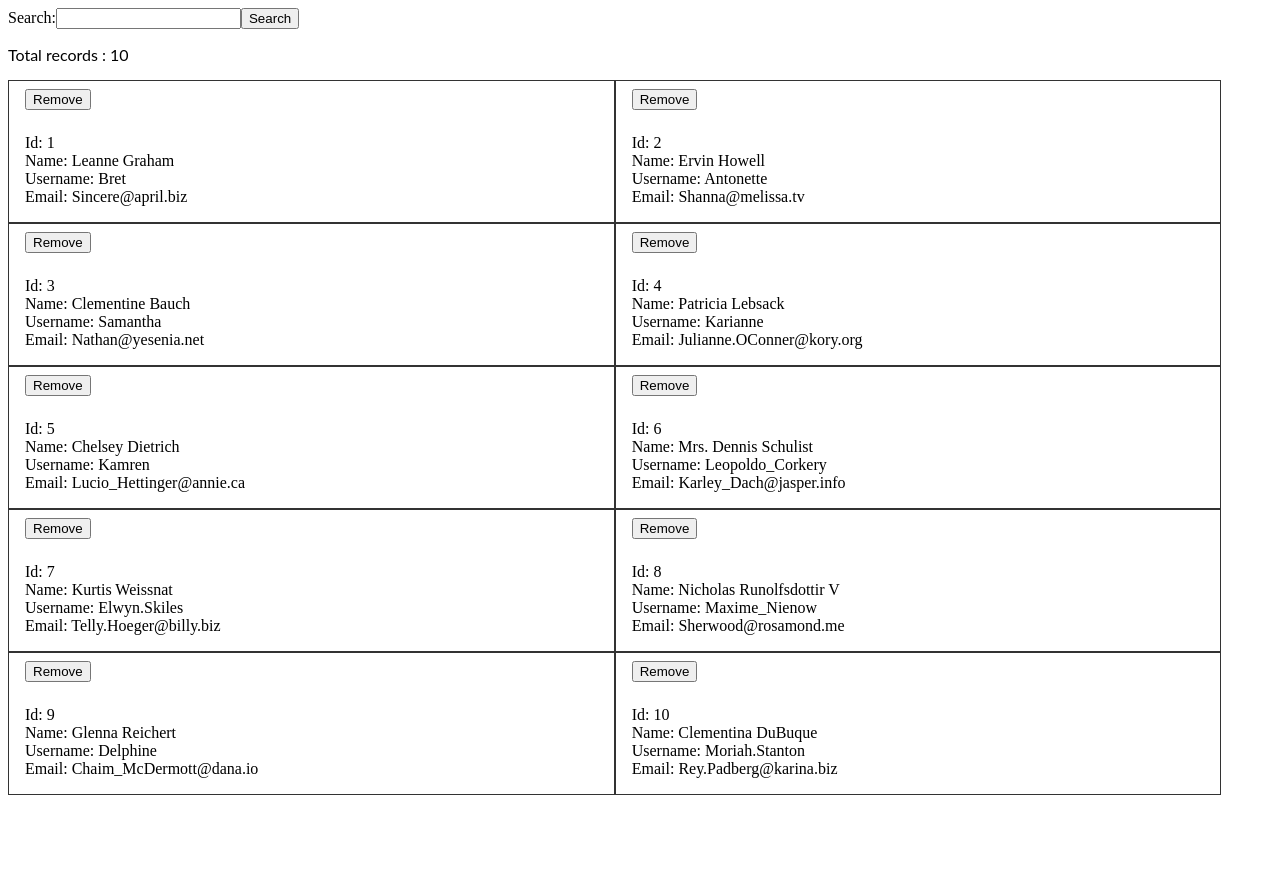
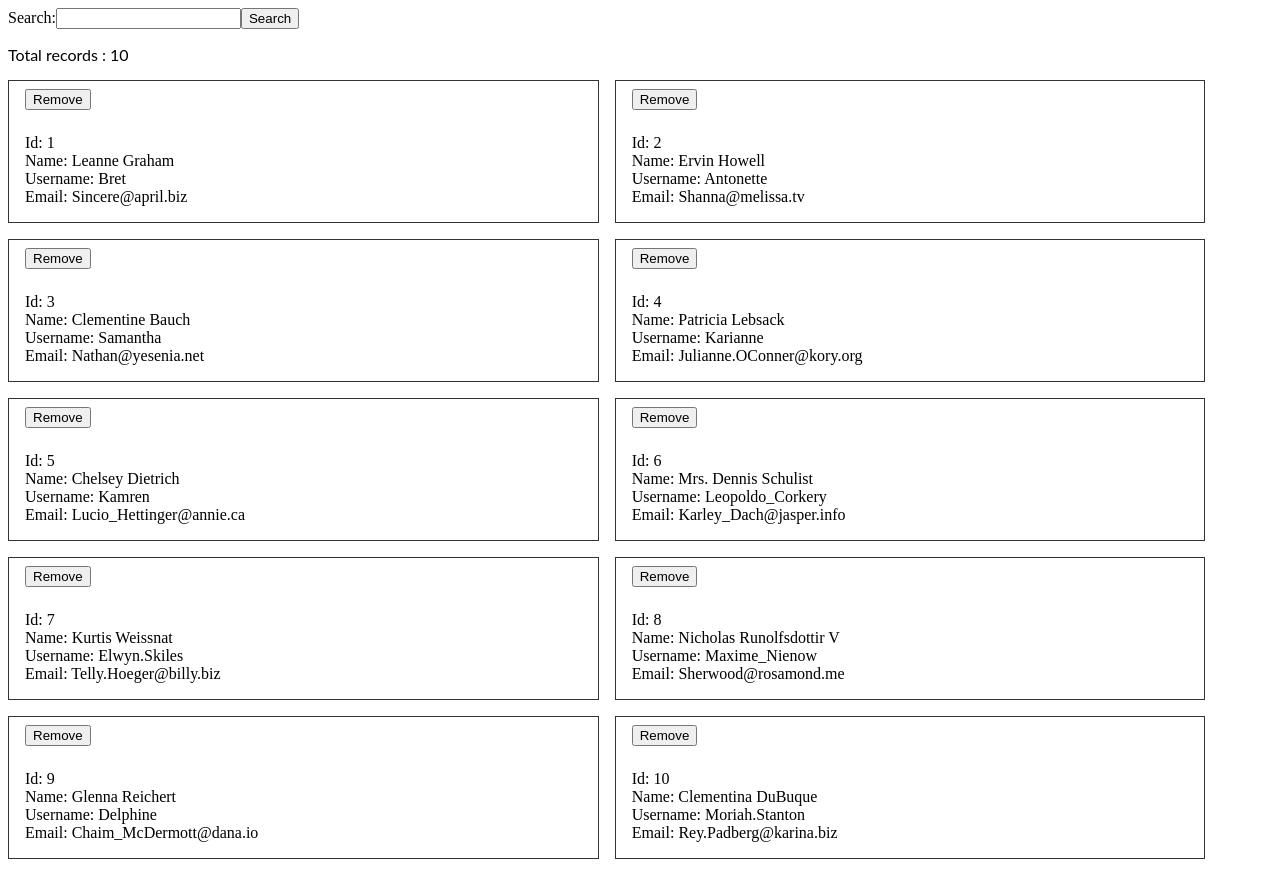
Before and after one commit to stevefarwell/angular-ivy-mq2qde, an Angular app: page / in a window 1280 px wide. Before the commit the page ends 803 px from the top, so only its background shows below. Built offline with nearby package versions, Linux system fonts and the light colour scheme.

Commit message:
2 files modified

```diff
--- a/src/app/app.component.html
+++ b/src/app/app.component.html
@@ -4,8 +4,10 @@
     <input id="search" [formControl]="searchInput" />
     <button type="submit">Search</button>
   </form>
-
-  <app-user-card *ngIf="selectedUser" [user]="selectedUser"></app-user-card>
+  <div *ngIf="selectedUser">
+    Result:
+    <app-user-card [user]="selectedUser"></app-user-card>
+  </div>
 </div>
 <p>Total records : {{ data.length }}</p>
 <div class="flex-grid"></div>
--- a/src/app/user-card/user-card.component.css
+++ b/src/app/user-card/user-card.component.css
@@ -1,12 +1,12 @@
-
-.card{
+.card {
   border: 0.025rem solid #333;
+  margin: 0 1rem 1rem 0;
 }
 
 .card-header {
-  padding: .5rem 1rem;
+  padding: 0.5rem 1rem;
 }
 
-.card-body{
+.card-body {
   padding: 1rem;
 }
```
